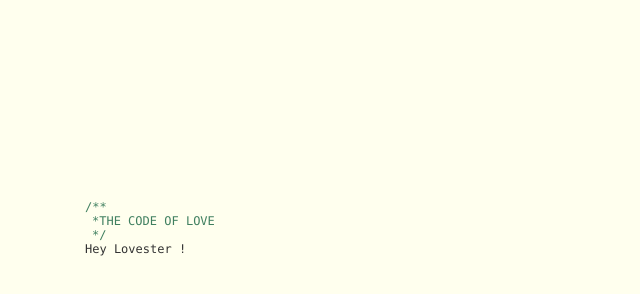
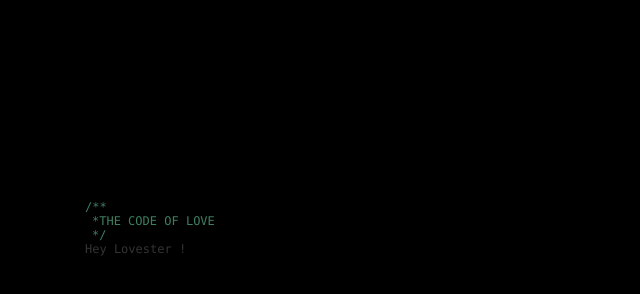
Before and after one commit to kyletechie/mylovester, a plain HTML site: page index.html in a window 1280 px wide. Shown: the whole page, without its empty margins (0-640 px from the left). Drawn offline with Linux system fonts and the light colour scheme.

Commit message:
Minor Changes

```diff
--- a/css/default.css
+++ b/css/default.css
@@ -1,4 +1,4 @@
-body{margin:0;padding:0;background:#ffe;font-size:12px;overflow:auto}
+body{margin:0;padding:0;background:#000000;font-size:12px;overflow:auto}
 #mainDiv{width:100%;height:100%}
 #loveHeart{float:left;width:670px;height:625px}
 #garden{width:100%;height:100%}
```
